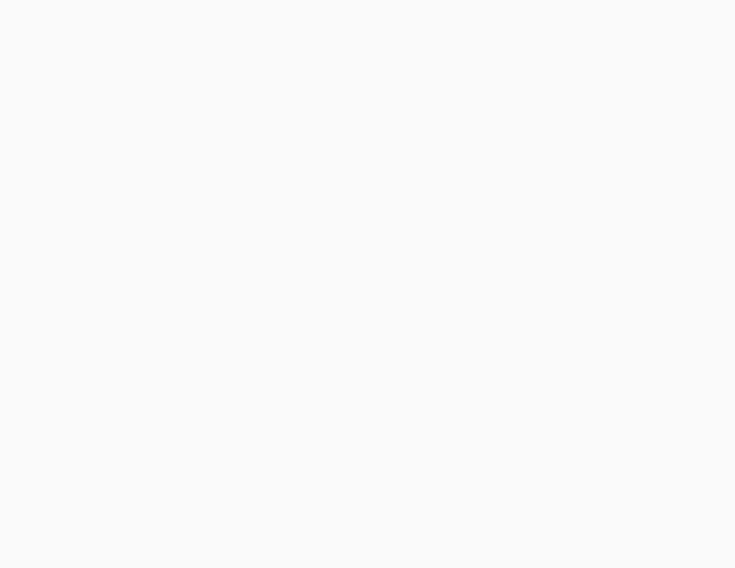
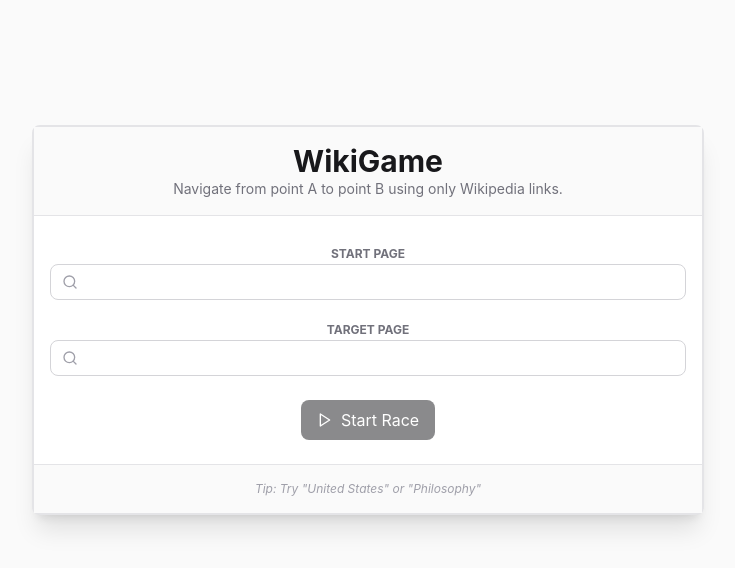
Before and after one commit to Waryab/WikiGame, a React (Vite) app: page / in a window 1280 px wide. Shown: the top 568 px of the page, without its empty margins (272-1007 px from the left). Built offline with nearby package versions, Linux system fonts and the light colour scheme.

Commit message:
added setup page

```diff
--- a/package.json
+++ b/package.json
@@ -12,7 +12,8 @@
   "dependencies": {
     "@tailwindcss/vite": "^4.2.2",
     "react": "^19.2.4",
-    "react-dom": "^19.2.4"
+    "react-dom": "^19.2.4",
+    "react-icons": "^5.6.0"
   },
   "devDependencies": {
     "@babel/core": "^7.29.0",
--- a/src/App.tsx
+++ b/src/App.tsx
@@ -1,4 +1,5 @@
 import { useState } from 'react'
+import Setup from './components/Setup';
 
 function App() {
   const [status, setStatus] = useState<'setup' | 'playing' | 'won'>('setup');
@@ -24,7 +25,7 @@
   return (
     <div className="min-h-screen bg-zinc-50 font-sans text-zinc-900 selection:bg-zinc-900 selection:text-white">
       {status === 'setup' && (
-        <></>
+        <Setup onStart={handleStartGame} />
       )}
 
       {status === 'playing' && (
--- /dev/null
+++ b/src/components/Setup.tsx
@@ -0,0 +1,218 @@
+import React, { useEffect, useState } from "react";
+import { searchPages, validatePage } from "../services/wikipedia";
+import { FiPlay, FiSearch } from "react-icons/fi";
+
+interface SetupProps {
+    onStart: (startPage: string, targetPage: string) => void;
+}
+
+interface WikiResult {
+    pageid: number;
+    title: string;
+}
+
+function useDebouncedValue<T>(value: T, delay = 300) {
+    const [debounced, setDebounced] = useState(value);
+
+    useEffect(() => {
+        const timer = setTimeout(() => setDebounced(value), delay);
+        return () => clearTimeout(timer);
+    }, [value, delay]);
+
+    return debounced;
+}
+
+function useWikiSearch(query: string) {
+    const debounced = useDebouncedValue(query);
+    const [results, setResults] = useState<WikiResult[]>([]);
+
+    useEffect(() => {
+        if (debounced.length <= 2) {
+            setResults([]);
+            return;
+        }
+
+        let cancelled = false;
+
+        (async () => {
+            const res = await searchPages(debounced);
+            if (!cancelled) setResults(res);
+        })();
+
+        return () => {
+            cancelled = true;
+        };
+    }, [debounced]);
+
+    return [results, setResults] as const;
+}
+
+export default function Setup({ onStart }: SetupProps) {
+    const [startQuery, setStartQuery] = useState("");
+    const [targetQuery, setTargetQuery] = useState("");
+
+    const [selectedStart, setSelectedStart] = useState<string | null>(null);
+    const [selectedTarget, setSelectedTarget] = useState<string | null>(null);
+
+    const [startResults, setStartResults] = useWikiSearch(startQuery);
+    const [targetResults, setTargetResults] = useWikiSearch(targetQuery);
+
+    const [isLoading, setIsLoading] = useState(false);
+
+    const handleStart = async () => {
+        if (!selectedStart || !selectedTarget) return;
+
+        setIsLoading(true);
+        try {
+            const [validStart, validTarget] = await Promise.all([
+                validatePage(selectedStart),
+                validatePage(selectedTarget),
+            ]);
+
+            if (validStart && validTarget) {
+                onStart(validStart, validTarget);
+            }
+        } finally {
+            setIsLoading(false);
+        }
+    };
+
+    const handleSelect = (
+        title: string,
+        setSelected: (v: string) => void,
+        setQuery: (v: string) => void,
+        clear: () => void
+    ) => {
+        setSelected(title);
+        setQuery(title);
+        clear();
+    };
+
+    return (
+        <div className="flex sm:items-center justify-center min-h-[80vh] bg-zinc-50">
+            <div className="sm:border-2 border-zinc-200 sm:shadow-xl w-full max-w-2xl sm:rounded-lg bg-white text-center overflow-visible">
+
+                {/* HEADER */}
+                <div className="bg-zinc-50 border-b border-zinc-200 p-4">
+                    <h1 className="text-3xl font-bold text-zinc-900">
+                        WikiGame
+                    </h1>
+                    <p className="text-zinc-500 text-sm">
+                        Navigate from point A to point B using only Wikipedia links.
+                    </p>
+                </div>
+
+                {/* SEARCH */}
+                <div className="grid grid-cols-1 md:grid-cols-[1fr,1fr] gap-4 px-4 py-6">
+
+                    <SearchSection
+                        label="Start Page"
+                        query={startQuery}
+                        setQuery={(v) => {
+                            setStartQuery(v);
+                            setSelectedStart(null);
+                        }}
+                        results={startResults}
+                        selected={selectedStart}
+                        onSelect={(title) =>
+                            handleSelect(title, setSelectedStart, setStartQuery, () => setStartResults([]))
+                        }
+                    />
+
+                    <SearchSection
+                        label="Target Page"
+                        query={targetQuery}
+                        setQuery={(v) => {
+                            setTargetQuery(v);
+                            setSelectedTarget(null);
+                        }}
+                        results={targetResults}
+                        selected={selectedTarget}
+                        onSelect={(title) =>
+                            handleSelect(title, setSelectedTarget, setTargetQuery, () => setTargetResults([]))
+                        }
+                    />
+                </div>
+
+                {/* BUTTON */}
+                <div className="flex justify-center pb-6">
+                    <button
+                        onClick={handleStart}
+                        disabled={!selectedStart || !selectedTarget || isLoading}
+                        className="flex items-center gap-2 px-4 py-2 rounded-lg bg-zinc-900 text-white hover:bg-zinc-800 disabled:opacity-50"
+                    >
+                        <FiPlay className="w-4 h-4" />
+                        {isLoading ? "Loading..." : "Start Race"}
+                    </button>
+                </div>
+
+                {/* FOOTER */}
+                <div className="bg-zinc-50 border-t border-zinc-200 py-4">
+                    <p className="text-xs text-zinc-400 italic">
+                        Tip: Try "United States" or "Philosophy"
+                    </p>
+                </div>
+            </div>
+        </div>
+    );
+}
+
+
+function SearchSection({
+    label,
+    query,
+    setQuery,
+    results,
+    selected,
+    onSelect,
+}: {
+    label: string;
+    query: string;
+    setQuery: (v: string) => void;
+    results: WikiResult[];
+    selected: string | null;
+    onSelect: (title: string) => void;
+}) {
+    return (
+        <div className="space-y-2 relative">
+            <label className="text-xs font-bold uppercase text-zinc-500">
+                {label}
+            </label>
+
+            <SearchBar
+                value={query}
+                onChange={(e) => setQuery(e.target.value)}
+            />
+
+            {results.length > 0 && !selected && (
+                <div className="absolute left-0 right-0 top-full mt-1 z-50 bg-white border border-zinc-200 rounded-md shadow-lg max-h-60 overflow-y-auto">
+                    {results.map((r) => (
+                        <button
+                            key={r.pageid}
+                            onClick={() => onSelect(r.title)}
+                            className="w-full text-left px-4 py-2 hover:bg-zinc-100 text-sm"
+                        >
+                            {r.title}
+                        </button>
+                    ))}
+                </div>
+            )}
+        </div>
+    );
+}
+
+
+const SearchBar = React.memo(
+    ({ value, ...props }: React.ComponentProps<"input">) => {
+        return (
+            <div className="relative">
+                <FiSearch className="absolute left-3 top-1/2 -translate-y-1/2 w-4 h-4 text-zinc-400" />
+                <input
+                    value={value}
+                    className="pl-9 h-9 w-full rounded-lg border border-zinc-300 px-3 text-sm focus:outline-none focus:ring-2 focus:ring-zinc-300"
+                    {...props}
+                />
+            </div>
+        );
+    }
+);
```
Also changed, not shown: 1 other file (tests, documents, lock files or other folders).
